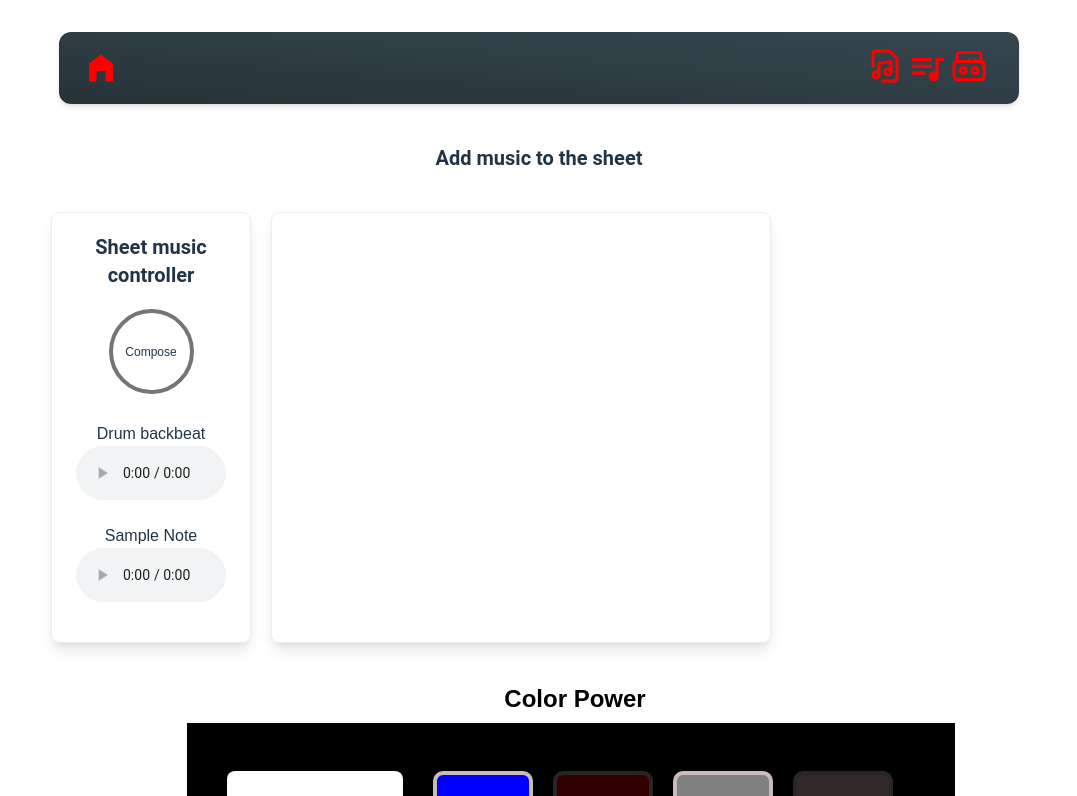
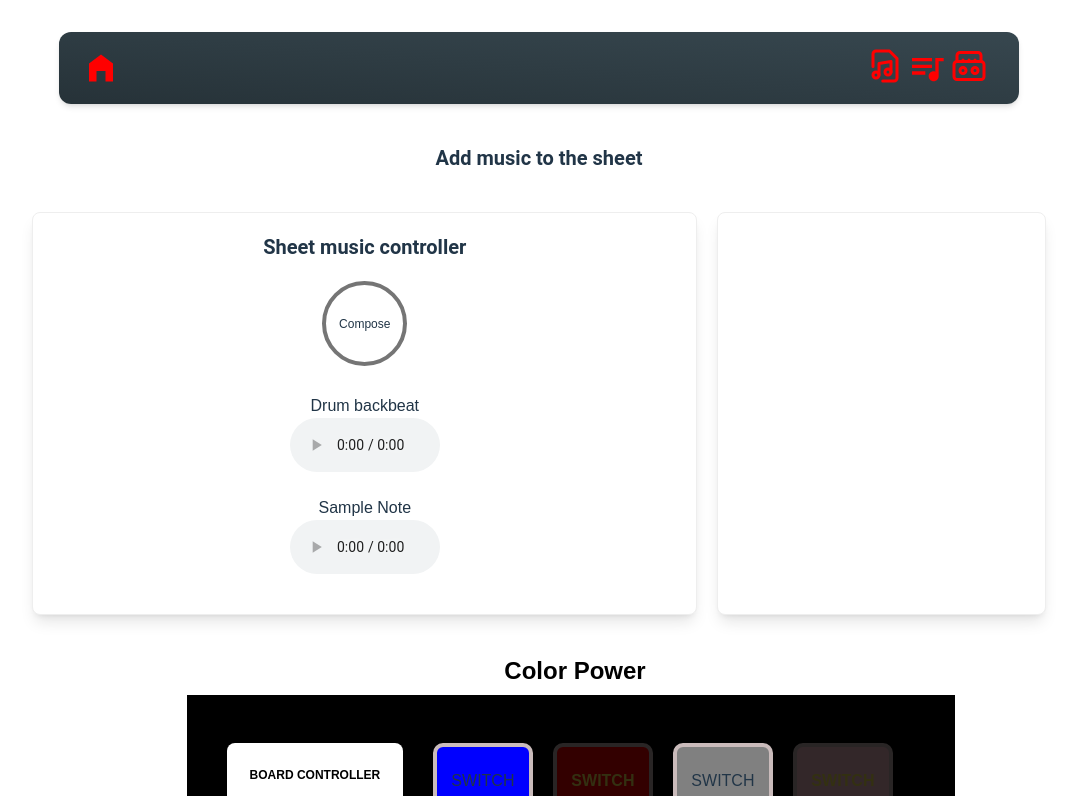
Before and after one commit to dezineskv/react-interact, a React (Vite) app: page /music-notes in a window 1280 px wide. Shown: the top 796 px of the page, without its empty margins (101-1178 px from the left). Built offline with nearby package versions, Linux system fonts and the light colour scheme; grey boxes are pictures that could not be loaded.

Commit message:
music notes update to dt display

```diff
--- a/src/components/MusicNotes.jsx
+++ b/src/components/MusicNotes.jsx
@@ -25,10 +25,10 @@ function MusicNotes() {
         <h6 class="font-sans text-base font-bold text-current antialiased md:text-lg lg:text-xl mb-10">
           Add music to the sheet
         </h6>
-        <div className="flex flex-col md:flex-row  gap-5 justify-center md:max-w-screen-lg">
-          <div class="w-full sm:w-[100vw] md:max-w-[200px] rounded-lg border border-slate-200 bg-white shadow-lg shadow-slate-950/5">
+        <div className="flex sm:flex-col md:flex-row gap-5 justify-center md:w-10/12 mx-auto">
+          <div class="sm:w-full sm:min-w-[200px] sm:flex-wrap md:min-w-[200px] rounded-lg border border-slate-200 bg-white shadow-lg shadow-slate-950/5">
             <div class="flex flex-col justify-center items-center h-full w-full rounded px-3 py-0 my-0">
-              <h6 class="flex items-start justify-center font-sans text-base font-bold text-current antialiased md:text-lg lg:text-xl mb-5 mt-5">
+              <h6 class="flex items-start justify-center font-sans text-base font-bold text-current antialiased md:text-lg lg:text-xl mb-5 mt-5 w-full">
                 Sheet music controller
               </h6>
               <div
```
